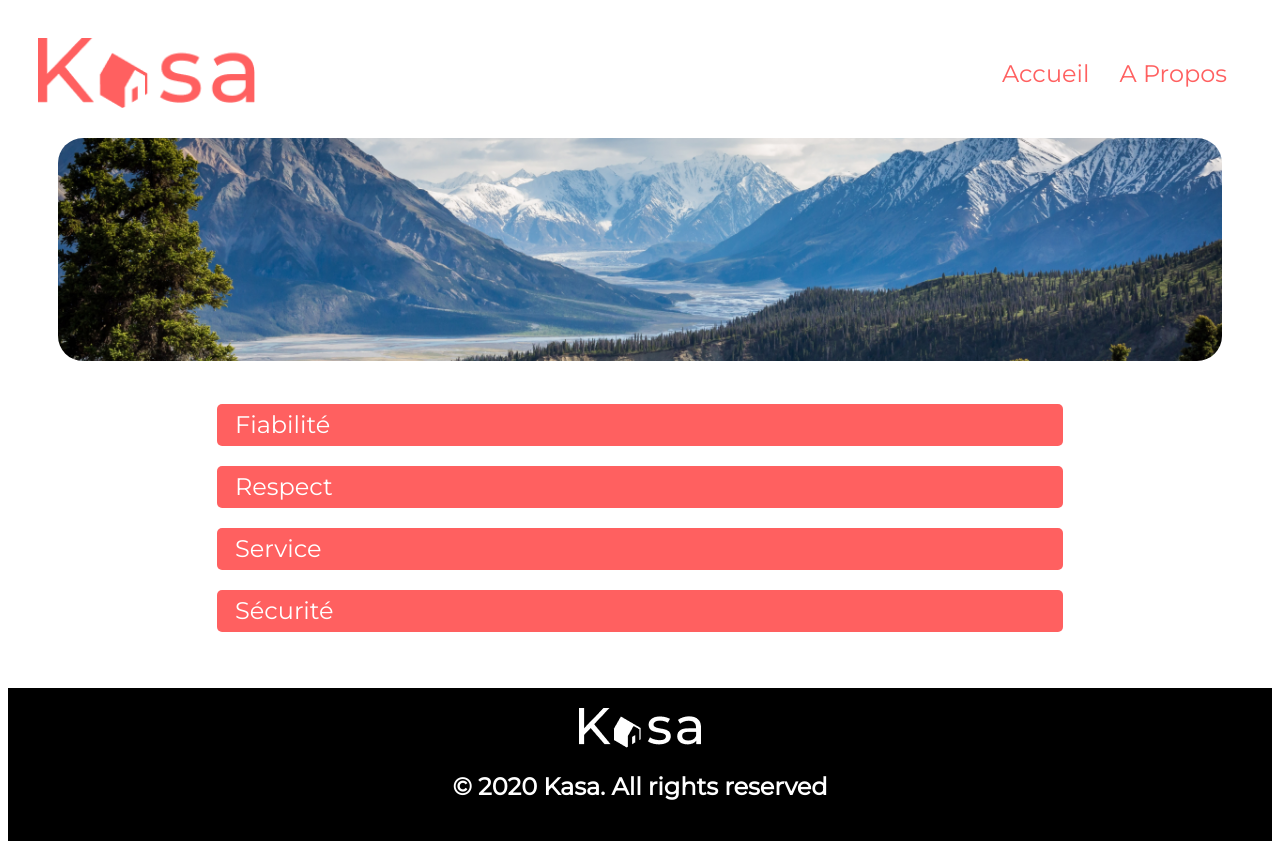
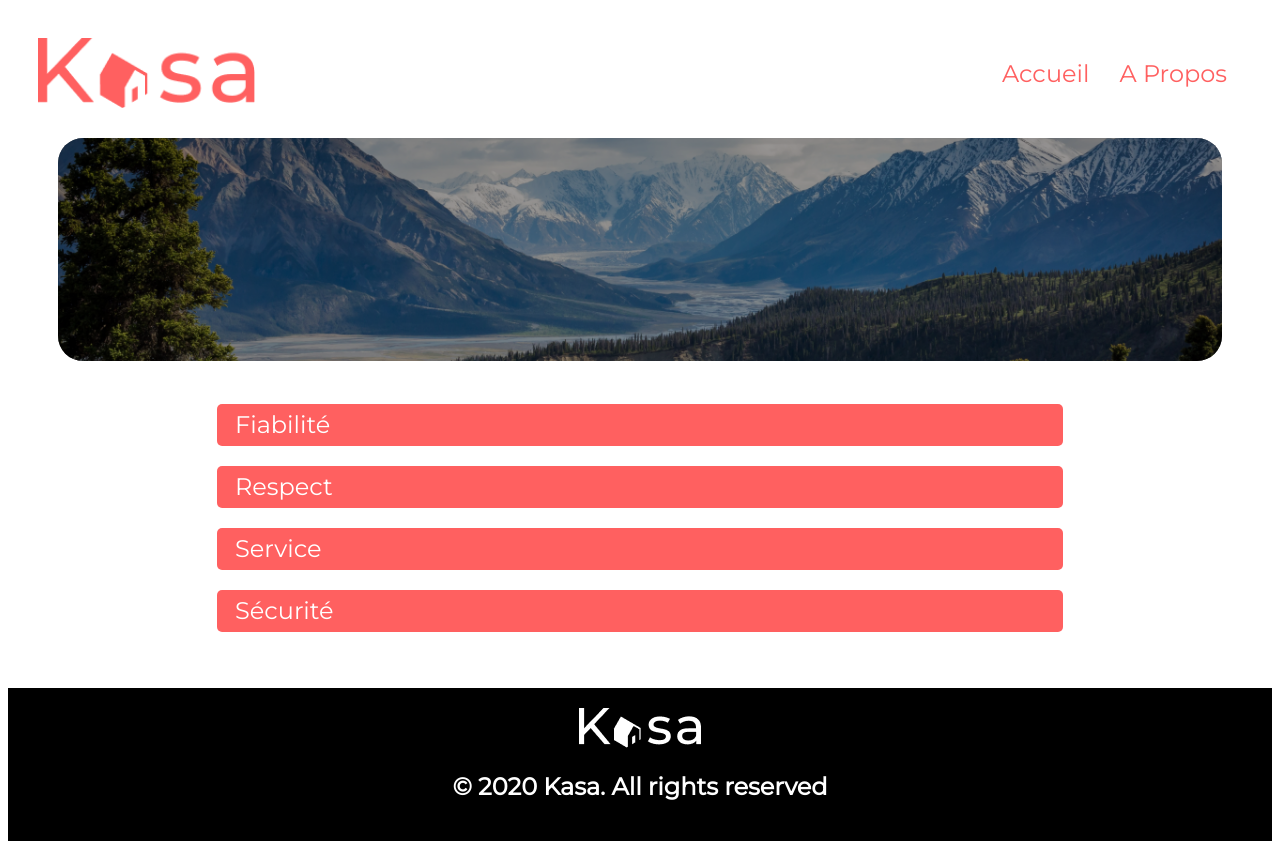
Before and after one commit to lukas-pixel/Kasa, a React (Create React App) app: page /propos in a window 1280 px wide. Built offline with nearby package versions, Linux system fonts and the light colour scheme.

Commit message:
ajout d'un fond noir sur l'image de fond

```diff
--- a/src/components/AboutBanner/index.jsx
+++ b/src/components/AboutBanner/index.jsx
@@ -4,17 +4,25 @@ import PaysageImg from '../../assets/kalen-emsley.png'
 
 const ContainerImg = styled.div`
     height: 223px;
-    background-image: url("${PaysageImg}");
-    background-position: center;
-    background-size: cover;
     background-color: ${colors.Black};
     border-radius: 25px;
     margin: 0 50px 0 50px;
 `
 
+const AboutImg = styled.div`
+    height: 223px;
+    background-image: url("${PaysageImg}");
+    background-position: center;
+    background-size: cover;
+    border-radius: 25px;
+    opacity: 0.6;
+`
+
 function AboutBanner() {
     return (
-        <ContainerImg></ContainerImg>
+        <ContainerImg>
+            <AboutImg></AboutImg>
+        </ContainerImg>
     )
 }
 
```
